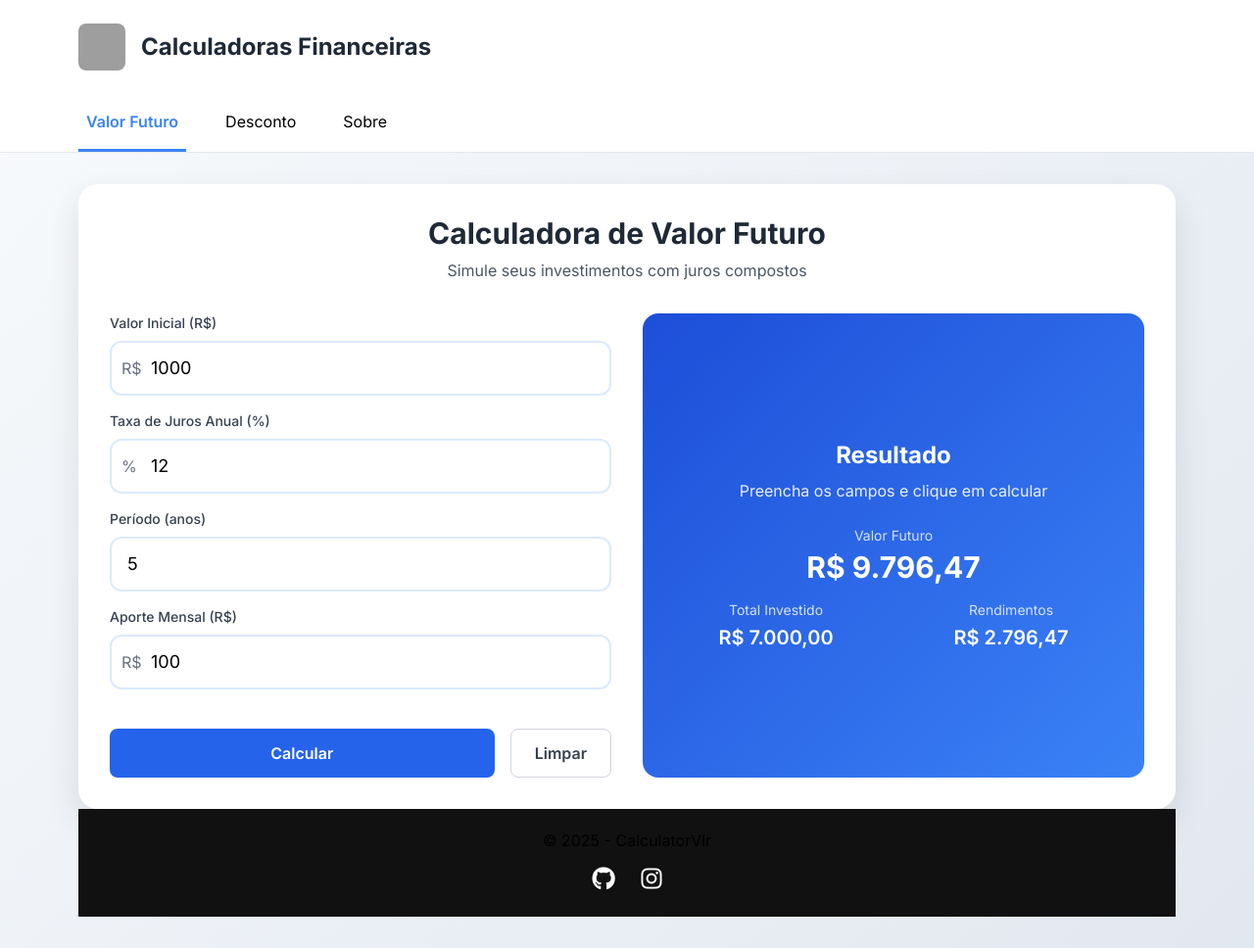
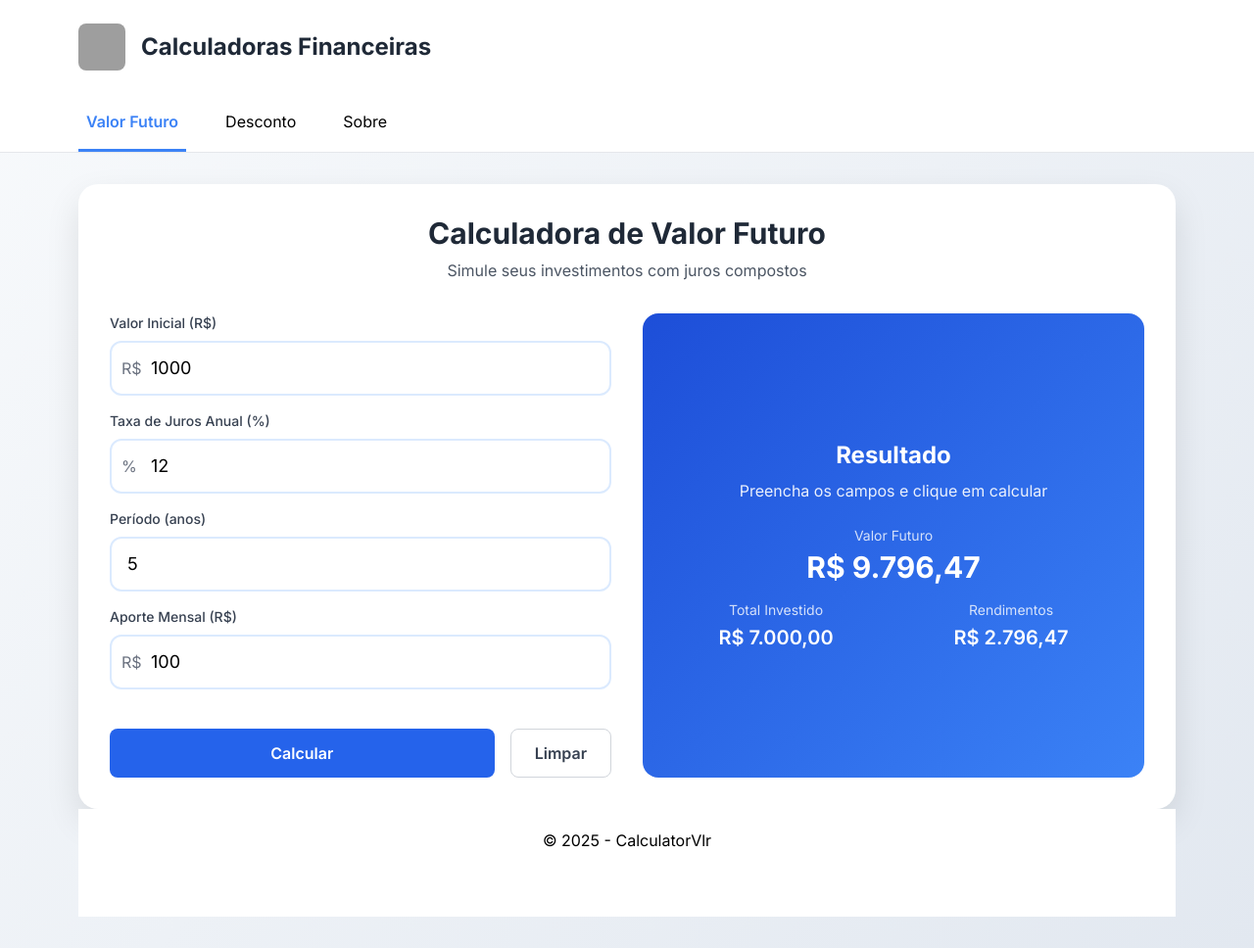
Before and after one commit to cryptitys/Calculadoravlfuturo, a plain HTML site: page index.html in a window 1280 px wide. Shown: the whole page at 98% size. Drawn offline with nearby package versions, Linux system fonts and the light colour scheme; grey boxes are pictures that could not be loaded.

Commit message:
Update index.html

```diff
--- a/index.html
+++ b/index.html
@@ -327,7 +327,7 @@
                 </div>
             </div>
         </div>
-        <footer style="background:#111; color:#000; text-align:center; padding:20px;">
+        <footer style="background:#fff; color:#000; text-align:center; padding:20px;">
   <p>© 2025 - CalculatorVlr</p>
   <div style="margin-top:10px;">
     <a href="https://github.com/cryptitys" target="_blank" style="margin:0 10px; color:#fff; font-size:24px;">
```
